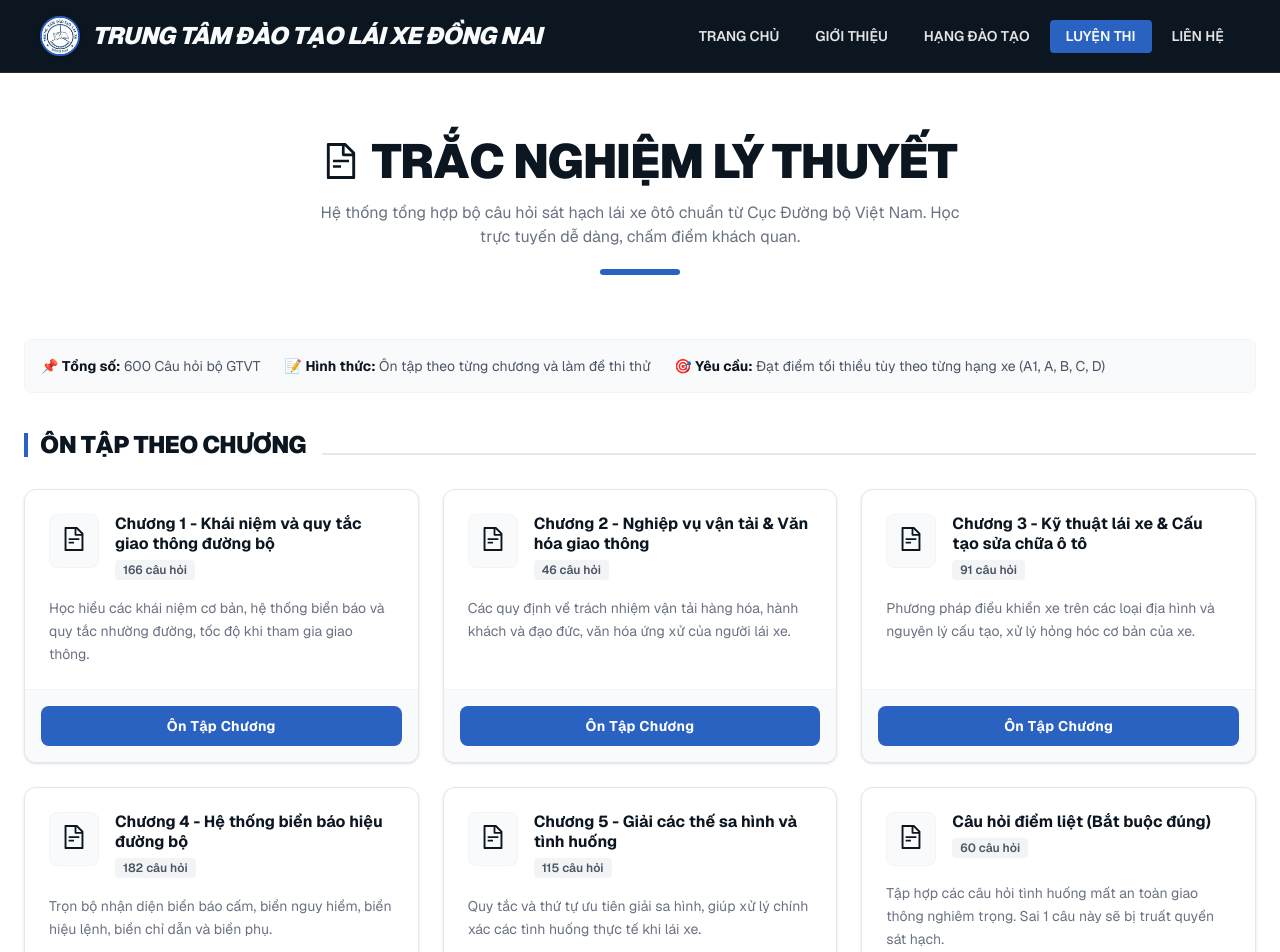
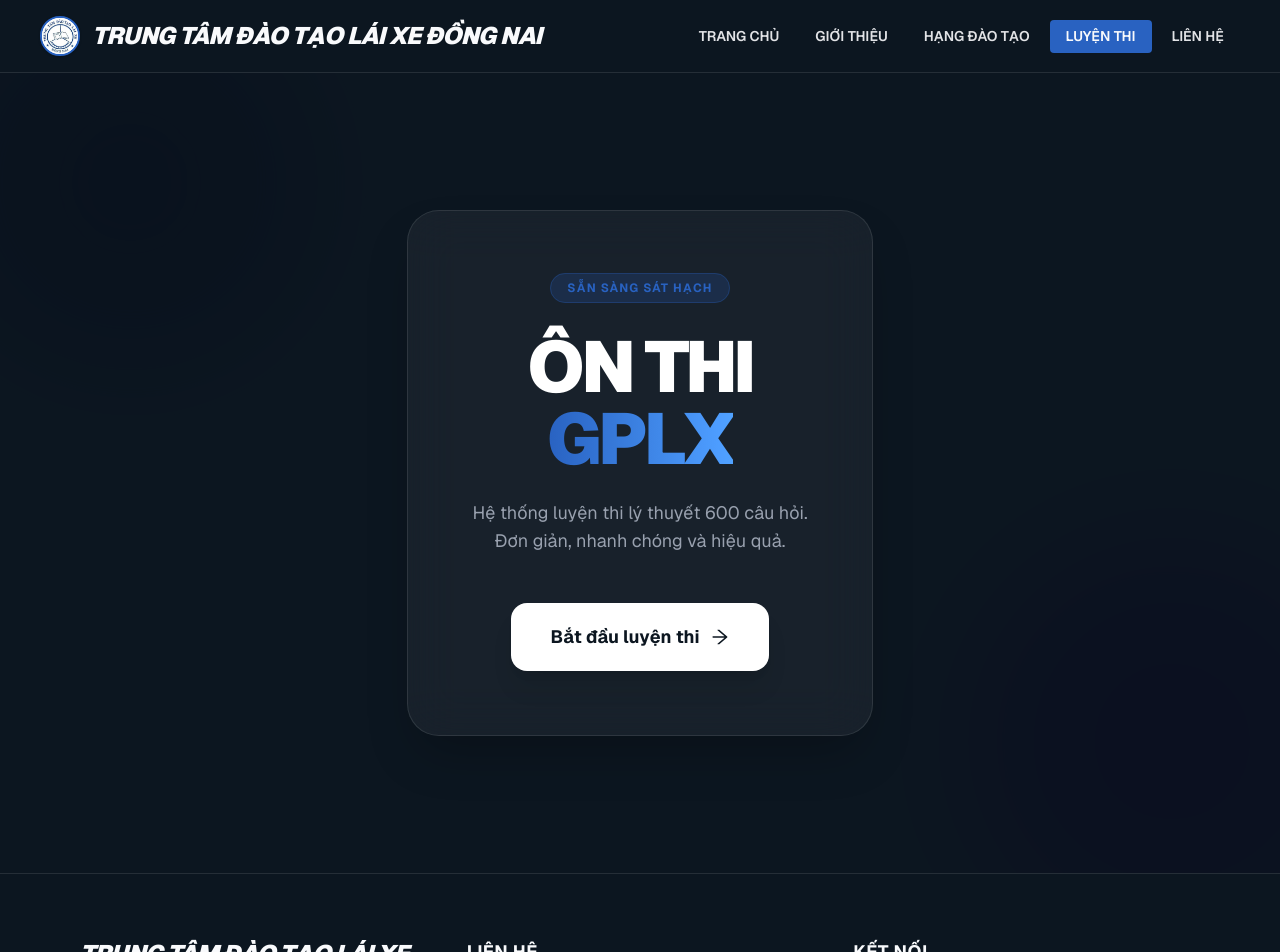
Before and after one commit to William-remake/drive-school, a Next.js app: page /study in a window 1280 px wide. Shown: the top 952 px of the page. Built offline with nearby package versions, Linux system fonts and the light colour scheme.

Commit message:
update study page

```diff
--- a/app/(main)/study/page.tsx
+++ b/app/(main)/study/page.tsx
@@ -1,142 +1,52 @@
 "use client";
 
-import { FileTextOutlined } from "@ant-design/icons";
+import { ArrowRightOutlined } from "@ant-design/icons";
 
-interface Chapter {
-  title: string;
-  description: string;
-  totalQuestions: number;
-  icon: React.ReactNode;
-}
+export default function LandingPage() {
+  return (
+    <main className="min-h-screen flex items-center justify-center bg-[#0c1620] overflow-hidden relative font-sans">
 
-export default function QuizPage() {
-  // 1. Dữ liệu các chương lý thuyết luật GTĐB (Bỏ thi mô phỏng) - Đã thay toàn bộ bằng FileTextOutlined
-  const chapters: Chapter[] = [
-    {
-      title: "Chương 1 - Khái niệm và quy tắc giao thông đường bộ",
-      description: "Học hiểu các khái niệm cơ bản, hệ thống biển báo và quy tắc nhường đường, tốc độ khi tham gia giao thông.",
-      totalQuestions: 166,
-      icon: <FileTextOutlined className="text-2xl text-[#2962c1]" />,
-    },
-    {
-      title: "Chương 2 - Nghiệp vụ vận tải & Văn hóa giao thông",
-      description: "Các quy định về trách nhiệm vận tải hàng hóa, hành khách và đạo đức, văn hóa ứng xử của người lái xe.",
-      totalQuestions: 46,
-      icon: <FileTextOutlined className="text-2xl text-[#2962c1]" />,
-    },
-    {
-      title: "Chương 3 - Kỹ thuật lái xe & Cấu tạo sửa chữa ô tô",
-      description: "Phương pháp điều khiển xe trên các loại địa hình và nguyên lý cấu tạo, xử lý hỏng hóc cơ bản của xe.",
-      totalQuestions: 91,
-      icon: <FileTextOutlined className="text-2xl text-[#2962c1]" />,
-    },
-    {
-      title: "Chương 4 - Hệ thống biển báo hiệu đường bộ",
-      description: "Trọn bộ nhận diện biển báo cấm, biển nguy hiểm, biển hiệu lệnh, biển chỉ dẫn và biển phụ.",
-      totalQuestions: 182,
-      icon: <FileTextOutlined className="text-2xl text-[#2962c1]" />,
-    },
-    {
-      title: "Chương 5 - Giải các thế sa hình và tình huống",
-      description: "Quy tắc và thứ tự ưu tiên giải sa hình, giúp xử lý chính xác các tình huống thực tế khi lái xe.",
-      totalQuestions: 115,
-      icon: <FileTextOutlined className="text-2xl text-[#2962c1]" />,
-    },
-    {
-      title: "Câu hỏi điểm liệt (Bắt buộc đúng)",
-      description: "Tập hợp các câu hỏi tình huống mất an toàn giao thông nghiêm trọng. Sai 1 câu này sẽ bị truất quyền sát hạch.",
-      totalQuestions: 60,
-      icon: <FileTextOutlined className="text-2xl text-red-500" />,
-    },
-  ];
+      {/* Background Shapes - Tạo độ chiều sâu */}
+      <div className="absolute top-[-10%] left-[-5%] w-96 h-96 bg-[#2962c1] rounded-full mix-blend-multiply filter blur-3xl opacity-30 animate-blob"></div>
+      <div className="absolute bottom-[-10%] right-[-5%] w-96 h-96 bg-purple-600 rounded-full mix-blend-multiply filter blur-3xl opacity-30 animate-blob animation-delay-2000"></div>
 
-  return (
-    <main className="min-h-screen bg-white text-[#0c1620] font-sans selection:bg-[#2962c1] selection:text-white">
+      {/* Content Card */}
+      <div className="relative z-10 p-10 md:p-16 bg-white/5 backdrop-blur-xl border border-white/10 rounded-4xl text-center shadow-2xl max-w-lg mx-6">
+        <div className="mb-8">
+          <span className="px-4 py-1.5 bg-[#2962c1]/20 text-[#2962c1] rounded-full text-xs font-bold uppercase tracking-widest border border-[#2962c1]/30">
+            Sẵn sàng sát hạch
+          </span>
+        </div>
 
-      {/* HEADER SECTION (Phỏng theo phong cách tiêu đề lớn của bạn) */}
-      <div className="py-16 px-6 md:px-20 lg:px-32 bg-white flex flex-col items-center justify-center text-center">
-        <div className="flex items-center gap-3 mb-2">
-          <FileTextOutlined className="text-4xl text-[#2962c1]" />
-          <h1 className="text-4xl md:text-5xl font-black uppercase tracking-tight">Trắc Nghiệm Lý Thuyết</h1>
-        </div>
-        <p className="text-gray-500 text-sm md:text-base max-w-2xl mt-2">
-          Hệ thống tổng hợp bộ câu hỏi sát hạch lái xe ôtô chuẩn từ Cục Đường bộ Việt Nam. Học trực tuyến dễ dàng, chấm điểm khách quan.
+        <h1 className="text-5xl md:text-7xl font-black text-white mb-6 tracking-tighter">
+          ÔN THI <br /> <span className="text-transparent bg-clip-text bg-linear-to-r from-[#2962c1] to-blue-400">GPLX</span>
+        </h1>
+
+        <p className="text-gray-400 mb-12 text-lg">
+          Hệ thống luyện thi lý thuyết 600 câu hỏi. <br />
+          Đơn giản, nhanh chóng và hiệu quả.
         </p>
-        <div className="h-1.5 w-20 bg-[#2962c1] mt-5 rounded-full"></div>
+
+        <a
+          href="https://onthigplx.com.vn/"
+          target="_blank"
+          rel="noopener noreferrer"
+          className="group inline-flex items-center gap-3 bg-white text-[#0c1620] text-lg font-bold py-5 px-10 rounded-2xl transition-all hover:bg-[#2962c1] hover:text-white shadow-xl"
+        >
+          Bắt đầu luyện thi
+          <ArrowRightOutlined className="group-hover:translate-x-1 transition-transform" />
+        </a>
       </div>
 
-      {/* BỐ CỤC CHÍNH (Tham khảo trực tiếp từ hình 3 bạn gửi) */}
-      <div className="max-w-7xl mx-auto px-6 pb-20">
-
-        {/* Thanh mô tả tổng quan thông số */}
-        <div className="bg-[#f9fafc] border border-gray-100 rounded-lg p-4 mb-10 text-sm text-gray-600 flex flex-wrap gap-6 items-center">
-          <div>📌 <span className="font-bold text-[#0c1620]">Tổng số:</span> 600 Câu hỏi bộ GTVT</div>
-          <div>📝 <span className="font-bold text-[#0c1620]">Hình thức:</span> Ôn tập theo từng chương và làm đề thi thử</div>
-          <div>🎯 <span className="font-bold text-[#0c1620]">Yêu cầu:</span> Đạt điểm tối thiểu tùy theo từng hạng xe (A1, A, B, C, D)</div>
-        </div>
-
-        {/* TIÊU ĐỀ KHỐI ÔN TẬP */}
-        <div className="flex items-end gap-4 mb-8">
-          <h2 className="text-2xl font-black uppercase tracking-tight text-[#0c1620] border-l-4 border-[#2962c1] pl-3 leading-none">
-            Ôn tập theo chương
-          </h2>
-          <div className="h-0.5 grow bg-gray-200 mb-0.5"></div>
-        </div>
-
-        {/* LƯỚI DANH SÁCH CÁC CHƯƠNG (Grid Layout) */}
-        <div className="grid grid-cols-1 md:grid-cols-2 lg:grid-cols-3 gap-6">
-          {chapters.map((chapter, idx) => (
-            <div
-              key={idx}
-              className="border border-gray-200 hover:border-[#2962c1] transition-all duration-300 bg-white rounded-xl shadow-sm flex flex-col justify-between overflow-hidden"
-            >
-              {/* Phần thông tin thẻ */}
-              <div className="p-6 space-y-4">
-                <div className="flex items-start gap-4">
-                  <div className="p-3 bg-[#f9fafc] rounded-lg border border-gray-100 shrink-0">
-                    {chapter.icon}
-                  </div>
-                  <div>
-                    <h3 className="font-bold text-base text-[#0c1620] line-clamp-2 leading-tight group-hover:text-[#2962c1]">
-                      {chapter.title}
-                    </h3>
-                    <span className="inline-block text-xs font-semibold bg-gray-100 text-gray-600 px-2 py-0.5 rounded mt-1.5">
-                      {chapter.totalQuestions} câu hỏi
-                    </span>
-                  </div>
-                </div>
-                <p className="text-sm text-gray-500 line-clamp-3 leading-relaxed">
-                  {chapter.description}
-                </p>
-              </div>
-
-              {/* Nút hành động ở dưới đáy thẻ giống nút "Ôn Tập Chương" màu xanh lá của bạn, đổi sang xanh dương thương hiệu */}
-              <div className="p-4 bg-[#f9fafc] border-t border-gray-100">
-                <button className="w-full bg-[#2962c1] hover:bg-[#082379] text-white font-bold py-2.5 px-4 rounded-lg text-sm tracking-wide transition-colors cursor-pointer text-center block">
-                  Ôn Tập Chương
-                </button>
-              </div>
-            </div>
-          ))}
-        </div>
-
-        {/* KHỐI TÍNH NĂNG THI THỬ (Bổ sung thêm dựa theo Hình 1 của bạn) */}
-        <section className="mt-20 bg-[#f9fafc] border border-gray-200 rounded-xl p-8 md:p-12 text-center max-w-4xl mx-auto shadow-sm">
-          <h2 className="text-2xl font-black uppercase text-[#0c1620] mb-3">Tạo đề thi thử ngẫu nhiên</h2>
-          <p className="text-sm text-gray-600 max-w-xl mx-auto mb-6">
-            Đề thi được cấu trúc tự động đầy đủ các phần: câu hỏi luật, biển báo, sa hình và lồng ghép câu hỏi điểm liệt giống như khi đi thi thật tại trung tâm sát hạch.
-          </p>
-          <div className="flex flex-wrap gap-4 justify-center">
-            <button className="bg-white hover:bg-gray-50 border border-gray-300 text-[#0c1620] font-bold py-3 px-6 rounded-lg text-sm transition-colors cursor-pointer shadow-sm">
-              Xem bộ đề thi mẫu
-            </button>
-            <button className="bg-[#2962c1] hover:bg-[#082379] text-white font-bold py-3 px-6 rounded-lg text-sm tracking-wide transition-colors cursor-pointer shadow-sm">
-              Bắt đầu thi thử ngay
-            </button>
-          </div>
-        </section>
-
-      </div>
+      {/* Animation Styles */}
+      <style jsx global>{`
+        @keyframes blob {
+          0%, 100% { transform: translate(0, 0) scale(1); }
+          50% { transform: translate(20px, -20px) scale(1.1); }
+        }
+        .animate-blob { animation: blob 7s infinite; }
+        .animation-delay-2000 { animation-delay: 2s; }
+      `}</style>
     </main>
   );
 }
```
